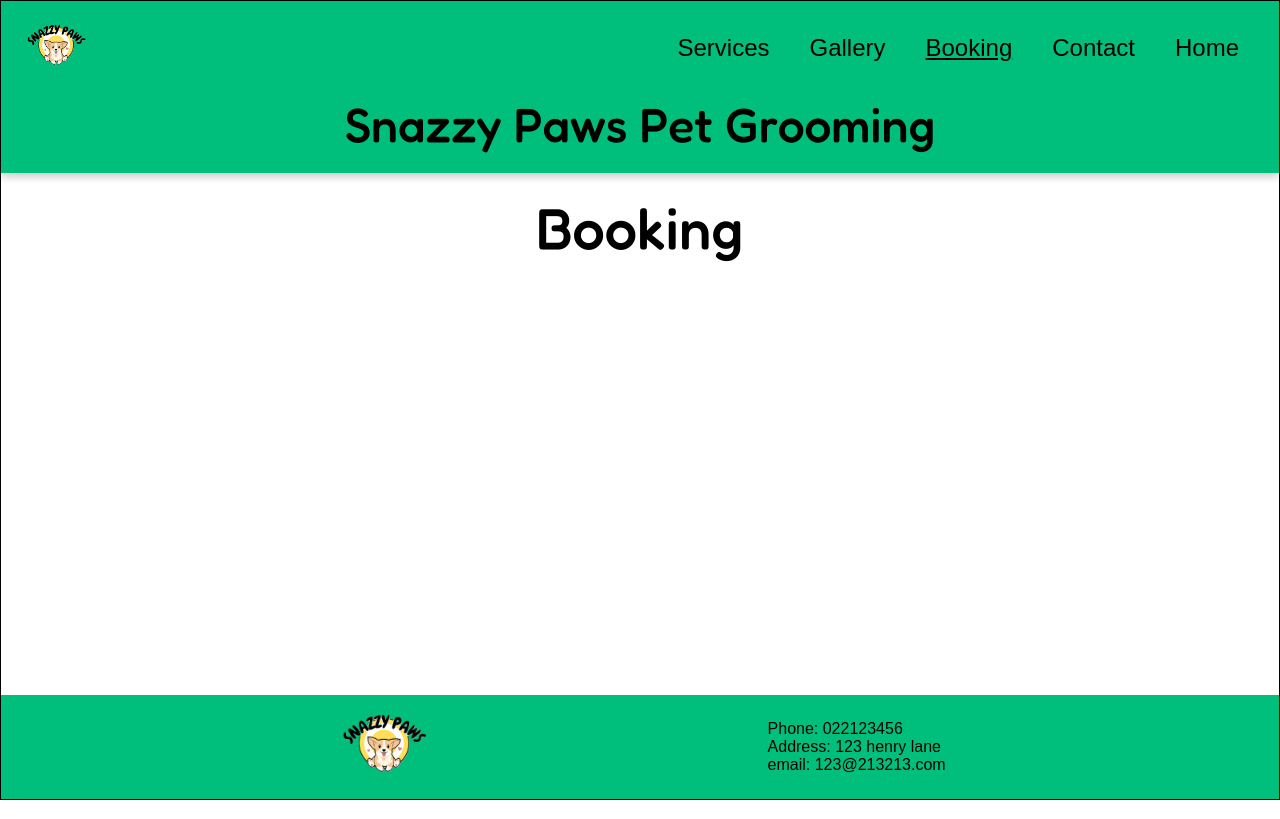
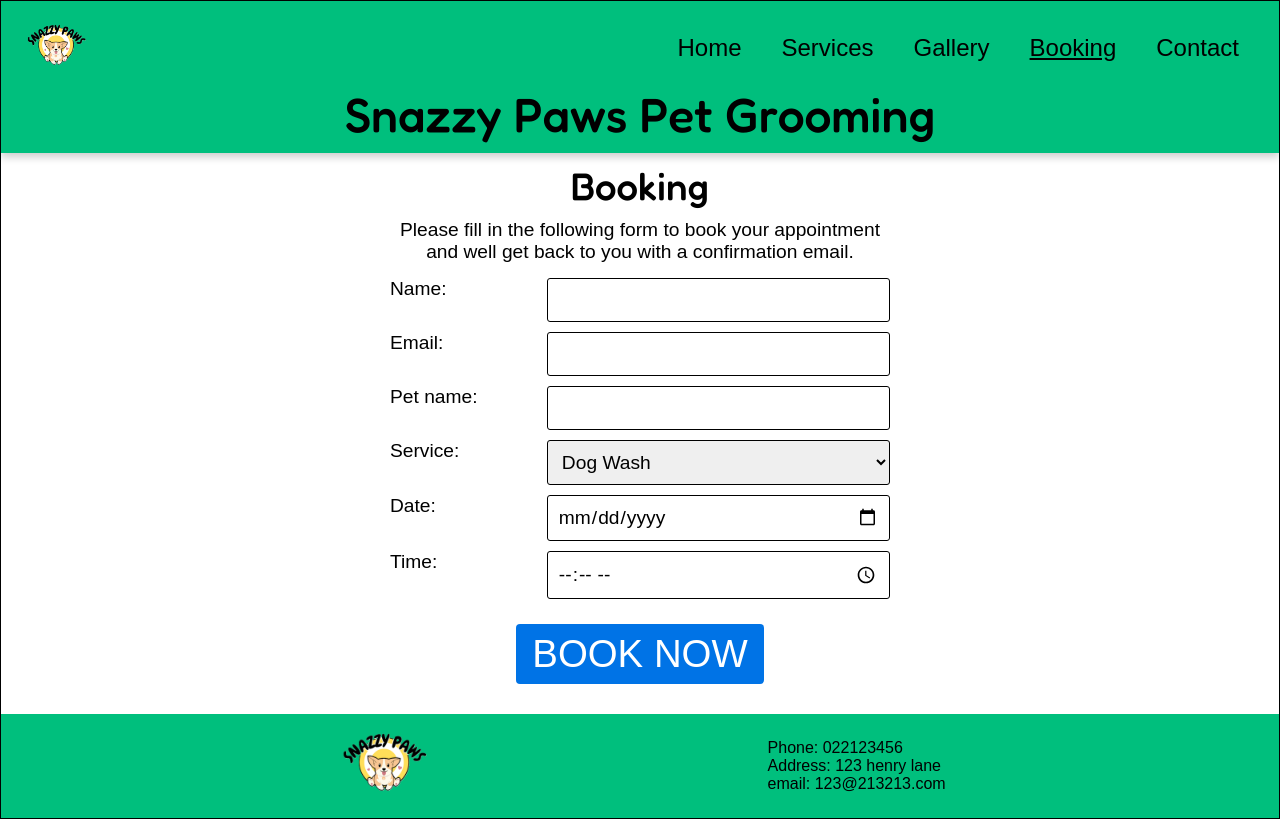
Before and after one commit to JordanTechy/BIT607-Snazzy-paws, a plain HTML site: page booking.html in a window 1280 px wide. Drawn offline with Linux system fonts and the light colour scheme.

Commit message:
Booking form start

```diff
--- a/booking.html
+++ b/booking.html
@@ -31,13 +31,13 @@
           <img id="hamburger-menu" src="./images/burger-menu.svg" alt="Hamburger Menu" width="50px" />
         </div>
         <ul class="nav-links">
+          <li><a href="./index.html">Home</a></li>
+
           <li><a href="./services.html">Services</a></li>
-          <li><a href="./gallery.html"  >Gallery</a></li>
+          <li><a href="./gallery.html">Gallery</a></li>
           <li><a href="./booking.html" style="text-decoration: underline">Booking</a></li>
-          <li><a href="./contact.html" >Contact</a></li>
-          <li>
-            <a href="./index.html">Home</a>
-          </li>
+          <li><a href="./contact.html">Contact</a></li>
+
         </ul>
       </div>
     </nav>
@@ -46,8 +46,60 @@
     </div>
   </header>
   <!-- Main content -->
-  <main>
-      <h1>Booking</h2>
+  <main id="booking-page">
+    <h2>Booking</h2>
+    <div class="booking-form">
+      <form onsubmit="event.preventDefault(); alert('Going home!');" class="booking-form">
+        <p id="booking-message">
+          Please fill in the following form to book your appointment and
+          well get back to you with a confirmation email.
+        </p>
+        <div class="form-group">
+          <label for="name">Name:</label>
+          <input type="text" id="name" name="name" required />
+        </div>
+
+        <div class="form-group">
+
+          <label for="email">Email:</label>
+          <input type="email" id="email" name="email" required />
+        </div>
+        <div class="form-group">
+
+          <label for="pet-name">Pet name:</label>
+          <input type="text" id="pet-name" name="pet-name" required />
+        </div>
+
+        <div class="form-group">
+          <label for="service">Service:</label>
+          <select id="service" name="service" required>
+            <option value="dog_wash">Dog Wash</option>
+            <option value="cat_grooming">Cat Grooming</option>
+            <option value="dog_walking">Dog Walking</option>
+            <option value="pet_sitting">Pet Sitting</option>
+            <option value="nail_clipping">Nail Clipping</option>
+            <option value="vet_visit">Vet Visit Transport</option>
+            <option value="puppy_training">Puppy Training</option>
+            <option value="obedience_classes">Obedience Classes</option>
+            <option value="flea_treatment">Flea Treatment</option>
+            <option value="ear_cleaning">Ear Cleaning</option>
+            <option value="teeth_brushing">Teeth Brushing</option>
+            <option value="other">Other</option>
+          </select>
+        </div>
+        <div class="form-group">
+          <label for="date">Date:</label>
+          <input type="date" id="date" name="date" required />
+        </div>
+        <div class="form-group">
+          <label for="time">Time:</label>
+          <input type="time" id="time" name="time" min="08:00" max="17:00" required />
+        </div>
+
+        <button class="book-now-btn" type="submit">Book Now</button>
+
+
+    </div>
 
   </main>
 
--- a/css/styles.css
+++ b/css/styles.css
@@ -48,8 +48,8 @@ main {
     align-items: center;
     /* justify-content: center; */
     font-size: 1.2em;
-    margin: 10px;
     flex: 1;
+    margin-bottom: 10px;
 }
 
 
@@ -112,9 +112,11 @@ nav ul li a:hover {
     font-style: italic;
 }
 
-.page-title {
+.page-title h1 {
     text-align: center;
     background-color: var(--primary);
+    margin: 0;
+    padding: 0;
     /* shadow on the bottom */
 }
 
@@ -341,10 +343,10 @@ iframe {
 }
 
 .book-now-btn {
-    background-color: #1976d2;
+    background-color: var(--accent);
     /* MUI Primary Blue */
     margin: 20px;
-    color: white;
+    color: var(--white-text);
     border: none;
     padding: 8px 16px;
     border-radius: 4px;
@@ -357,11 +359,11 @@ iframe {
 
 .book-now-btn a {
     text-decoration: none;
-    color: white;
+    color: var(--white-text);
 }
 
 .book-now-btn:hover {
-    background-color: red;
+    background-color: var(--accent-2);
     /* Darker blue on hover */
 }
 
@@ -501,3 +503,46 @@ summary {
     }
 
 }
+
+/*------------------ Booking-------------------------------*/
+
+#booking-message {
+
+    margin-bottom: 10px;
+}
+
+form.booking-form {
+    display: flex;
+    flex-direction: column;
+    align-items: center;
+    justify-content: center;
+    text-align: center;
+    width: 100%;
+    max-width: 500px;
+
+}
+
+.booking-form h4 {
+    margin-bottom: 20px;
+}
+
+.form-group {
+    display: flex;
+    width: 100%;
+    margin: 5px;
+}
+
+.form-group label {
+    width: 30%;
+    text-align: left;
+    margin-right: 10px;
+}
+
+.form-group input,
+.form-group select {
+    width: 70%;
+    padding: 10px;
+    border-radius: 3px;
+    border: #000000 solid 1px;
+    font-size: 1em;
+}
```
Also changed, not shown: contact.html (+3 -4 lines), gallery.html (+4 -4 lines), index.html (+5 -4 lines), js/bookingform.js (added, +31 -0 lines), services.html (+4 -4 lines).
